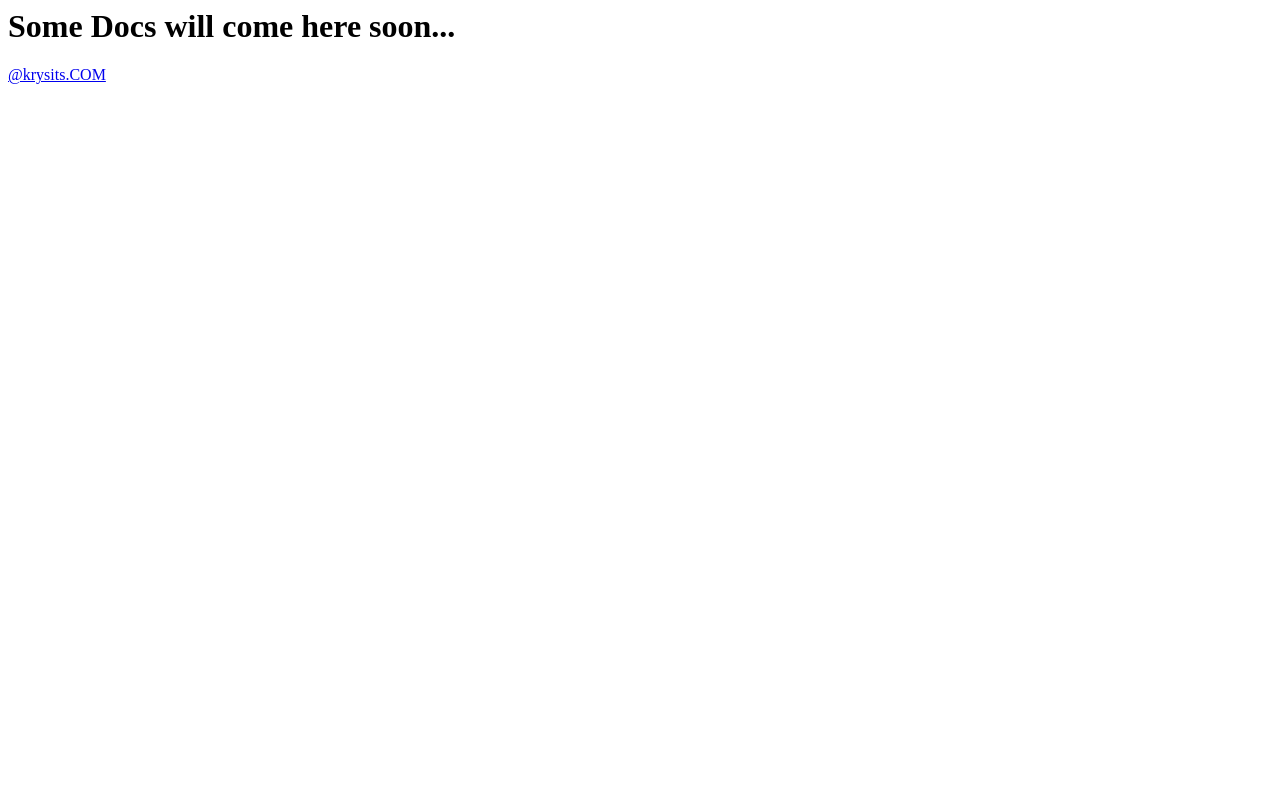
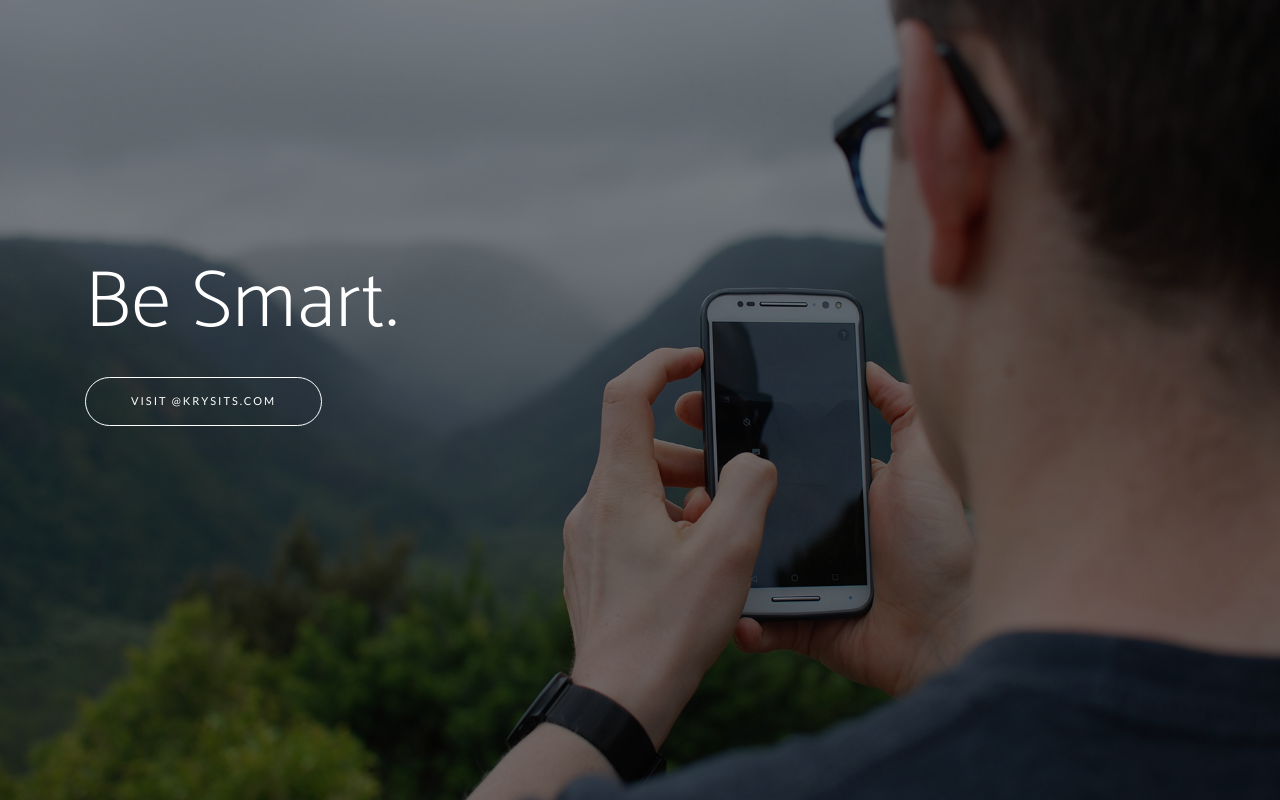
Before and after one commit to krysits/krysits.github.io, a plain HTML site: page index.html in a window 1280 px wide. Drawn offline with Linux system fonts and the light colour scheme.

Commit message:
Temporary Website Upload

```diff
--- a/index.html
+++ b/index.html
@@ -1,10 +1,23 @@
-<html>
-<head>
-	<title>Under Construction</title>
-	<meta http-equiv="refresh" content="5; url=http://krysits.com/?ref=oldblogentry">
-</head>
-<body>
-<h1>Some Docs will come here soon...</h1>
-<p><a href="http://krysits.com/">@krysits.COM</a></p>
-</body>
+<!DOCTYPE html>
+<html lang="en">
+  <head>
+    <meta charset="utf-8">
+    <meta name="viewport" content="width=device-width, initial-scale=1, shrink-to-fit=no">
+    <title>Be Smart. @krysits.COM</title>
+    <link href="bootstrap.min.css" rel="stylesheet">
+    <link href="https://fonts.googleapis.com/css?family=Catamaran:200" rel="stylesheet">
+    <link href="https://fonts.googleapis.com/css?family=Lato" rel="stylesheet">
+    <link href="temp.min.css" rel="stylesheet">
+  </head>
+  <body id="page-top">
+    <section class="cta">
+      <div class="cta-content">
+        <div class="container">
+          <h2>Be Smart.</h2>
+          <a href="http://krysits.com/?ref=template" class="btn btn-outline btn-xl">Visit @krysits.COM</a>
+        </div>
+      </div>
+      <div class="overlay"></div>
+    </section>
+  </body>
 </html>
```
